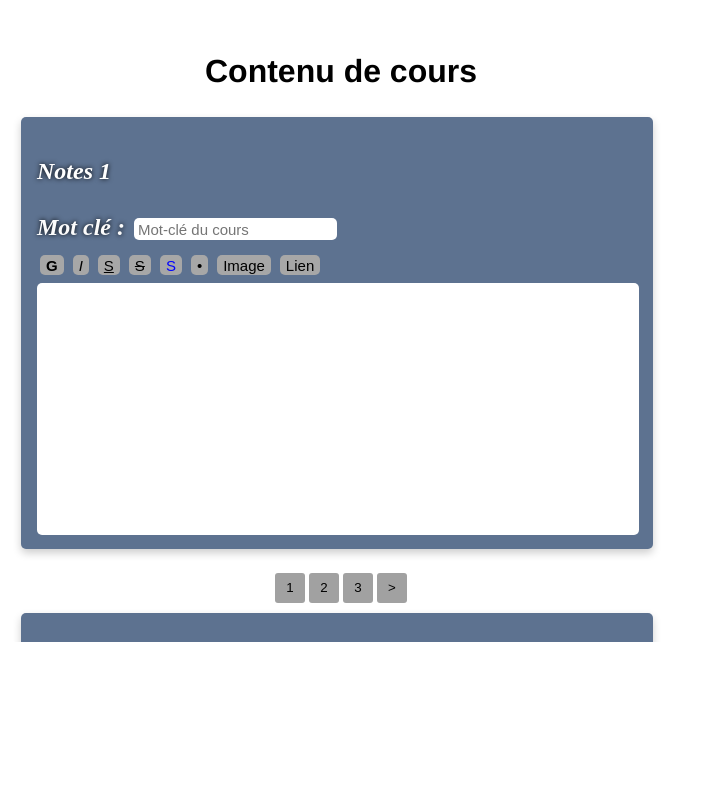
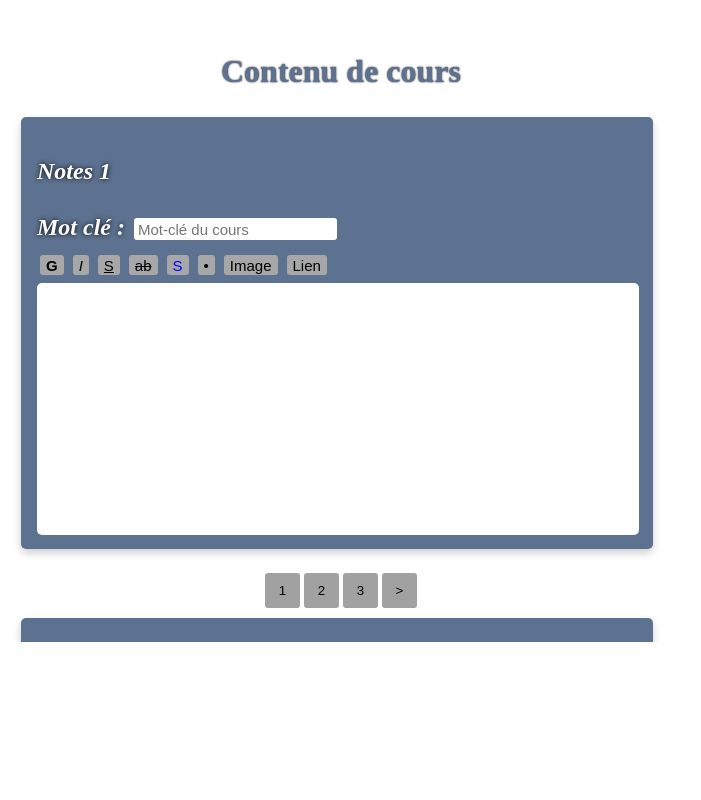
Before and after one commit to Baraka-AHMED/Contenu-de-cours, a plain HTML site: page index.html in a window 1280 px wide. Shown: the whole page, without its empty margins (0-701 px from the left). Drawn offline with nearby package versions, Linux system fonts and the light colour scheme.

Commit message:
Pas de changement important

```diff
--- a/Html/css/style.css
+++ b/Html/css/style.css
@@ -36,7 +36,10 @@ h2{
 
 h1{
     text-align: center;
-    font-family:  'Helvetica';
+    font-family: 'Nunito';
+    font-weight: bolder;
+    text-shadow: 0px 0px 2px black;
+    color: #5d7290;
 }
 
 .editeur {
@@ -93,8 +96,8 @@ button{
     background-color: rgb(161, 161, 161);
     border: none;
     outline: none;
-    width: 30px;
-    height: 30px;
+    width: 35px;
+    height: 35px;
 }
 button.active{
         background-color:#5d7290;
@@ -107,7 +110,7 @@ input{
     font-size: 15px;
     background-color: #a7a7a7;
     border: none;
-    border-radius:5px;
+    border-radius:3px;
     margin-left: 3px;
     width: auto;
     height: 20px;
--- a/Html/js/contenudecours.js
+++ b/Html/js/contenudecours.js
@@ -16,9 +16,7 @@ function commande(nom, argument) {
         break;
         case "insertImage":
           argument = prompt("Veuillez entrer le lien vers l'image");
-
-
-          break;
+        break;
     }
 
 
@@ -47,6 +45,6 @@ $(document).ready(function() {
 /* */
 $(document).ready(function() {
   $('.contenu input').click(function() {
-    $(this).toggleClass('active').siblings().removeClass('active')
+    $(this).toggleClass('active').siblings()
   });
 });
--- a/index.html
+++ b/index.html
@@ -31,7 +31,7 @@
 				<input type="button" value="G" style="font-weight: bold;" onclick="commande('bold');" />
 				<input type="button" value="I" style="font-style: italic;" onclick="commande('italic');" />
 				<input type="button" value="S" style="text-decoration: underline;" onclick="commande('underline');" />
-				<input type="button" value="S" style="text-decoration: line-through;" onclick="commande('strikethrough');"/>
+				<input type="button" value="ab" style="text-decoration: line-through;" onclick="commande('strikethrough');"/>
 				<input type="button" value="S" style="color:  blue;" onclick="commande('forecolor');" />
 				<input type="button" value="•" style="text-decoration: insertunorderedlist;" onclick="commande('insertunorderedlist');"/>
 				<input type="button" value="Image" onclick="commande('insertImage');"/>
@@ -50,7 +50,7 @@
 				<input type="button" value="G" style="font-weight: bold;" onclick="commande('bold');" />
 				<input type="button" value="I" style="font-style: italic;" onclick="commande('italic');" />
 				<input type="button" value="S" style="text-decoration: underline;" onclick="commande('underline');" />
-				<input type="button" value="S" style="text-decoration: line-through;" onclick="commande('strikethrough');"/>
+				<input type="button" value="ab" style="text-decoration: line-through;" onclick="commande('strikethrough');"/>
 				<input type="button" value="S" style="color:  blue;" onclick="commande('forecolor');" />
 				<input type="button" value="•" style="text-decoration: insertunorderedlist;" onclick="commande('insertunorderedlist');"/>
 				<input type="button" value="Image" onclick="commande('insertImage');"/>
@@ -69,7 +69,7 @@
 			<input type="button" value="G" style="font-weight: bold;" onclick="commande('bold');" />
 			<input type="button" value="I" style="font-style: italic;" onclick="commande('italic');" />
 			<input type="button" value="S" style="text-decoration: underline;" onclick="commande('underline');" />
-			<input type="button" value="S" style="text-decoration: line-through;" onclick="commande('strikethrough');"/>
+			<input type="button" value="ab" style="text-decoration: line-through;" onclick="commande('strikethrough');"/>
 			<input type="button" value="S" style="color:  blue;" onclick="commande('forecolor');" />
 			<input type="button" value="•" style="text-decoration: insertunorderedlist;" onclick="commande('insertunorderedlist');"/>
 			<input type="button" value="Image" onclick="commande('insertImage');"/>
@@ -92,7 +92,7 @@
 		<input type="button" value="G" style="font-weight: bold;" onclick="commande('bold');" />
 		<input type="button" value="I" style="font-style: italic;" onclick="commande('italic');" />
 		<input type="button" value="S" style="text-decoration: underline;" onclick="commande('underline');" />
-		<input type="button" value="S" style="text-decoration: line-through;" onclick="commande('strikethrough');"/>
+		<input type="button" value="ab" style="text-decoration: line-through;" onclick="commande('strikethrough');"/>
 		<input type="button" value="S" style="color:  blue;" onclick="commande('forecolor');" />
 		<input type="button" value="•" style="text-decoration: insertunorderedlist;" onclick="commande('insertunorderedlist');"/>
 		<input type="button" value="Image" onclick="commande('insertImage');"/>
@@ -103,11 +103,11 @@
 
 	</div>
 		<div class="contenu">
-			<h2>Resumé</h2>
+			<h2>Resumé du cours</h2>
 			<input type="button" value="G" style="font-weight: bold;" onclick="commande('bold');" />
 			<input type="button" value="I" style="font-style: italic;" onclick="commande('italic');" />
 			<input type="button" value="S" style="text-decoration: underline;" onclick="commande('underline');" />
-			<input type="button" value="S" style="text-decoration: line-through;" onclick="commande('strikethrough');"/>
+			<input type="button" value="ab" style="text-decoration: line-through;" onclick="commande('strikethrough');"/>
 			<input type="button" value="S" style="color:  blue;" onclick="commande('forecolor');" />
 			<input type="button" value="•" onclick="commande('insertunorderedlist');"/>
 			<input type="button" value="Image" onclick="commande('insertImage');"/>
```
